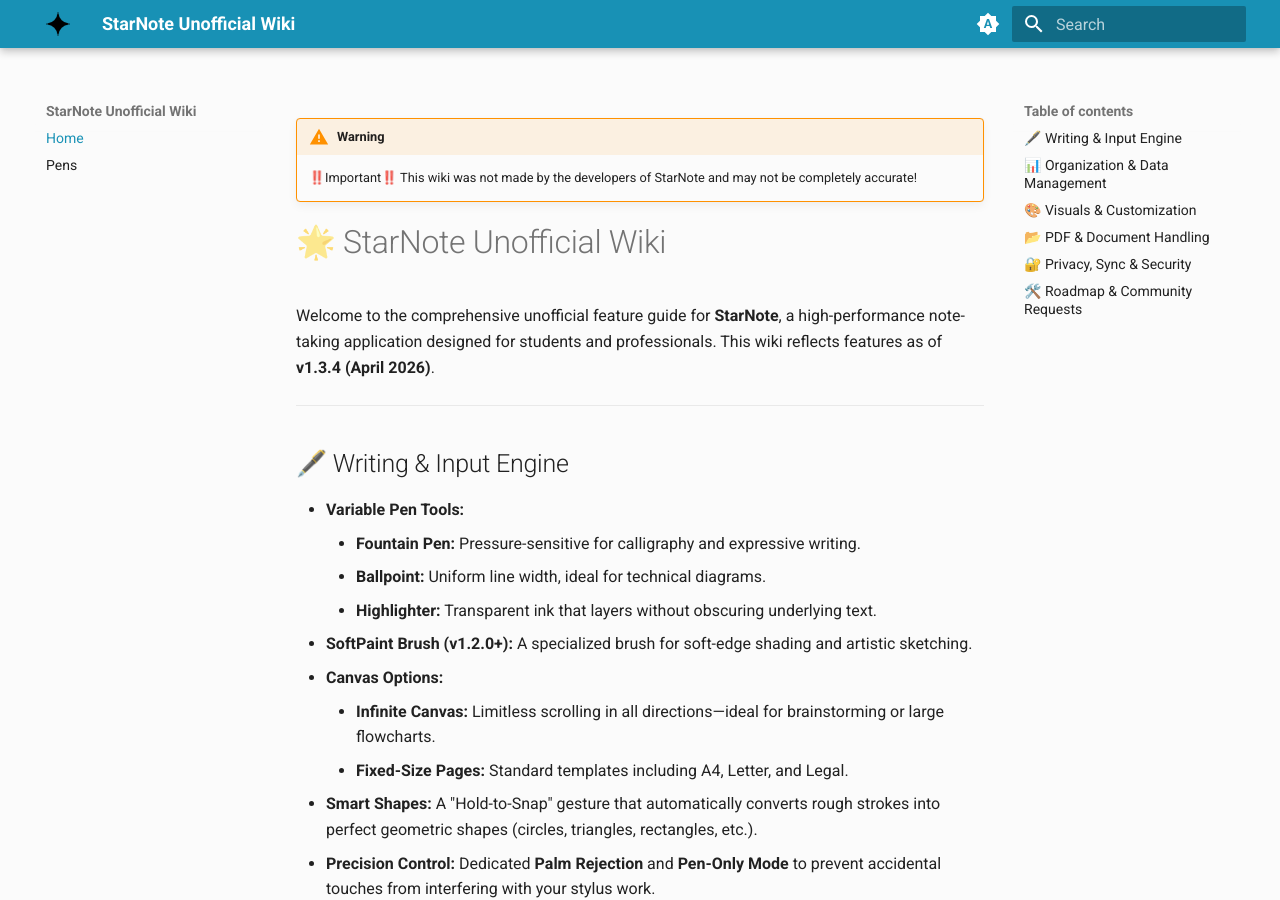
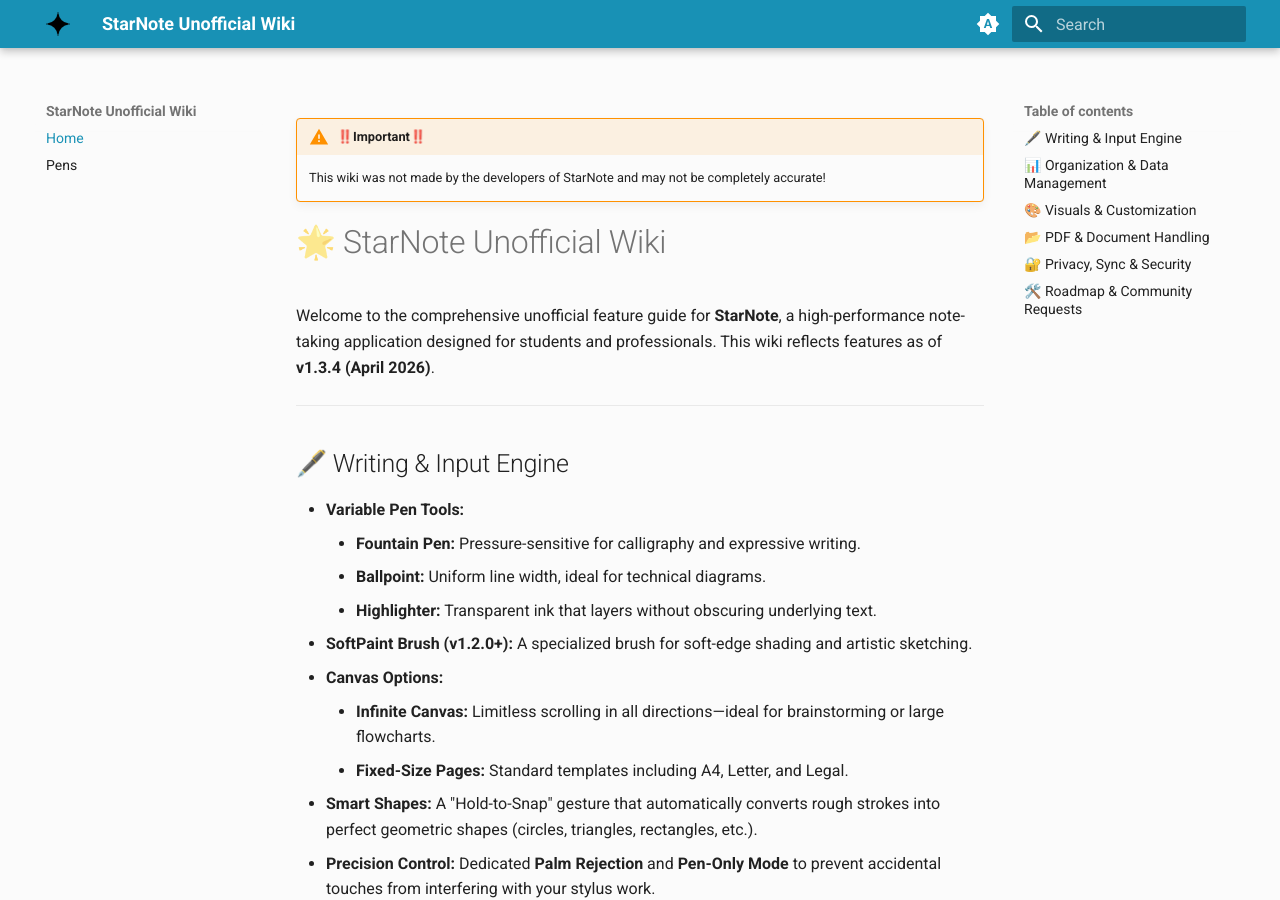
Before and after one commit to NakoTurtle/StarNote-Unofficial-Wiki, an MkDocs documentation site: the page built from docs/index.md, in a window 1280 px wide and 900 px high. Built offline with MkDocs 1.6.1 and Material for MkDocs 9.7.7, drawn with Linux system fonts in a browser that asks for light colours.

Commit message:
Update index.md

```diff
--- a/docs/index.md
+++ b/docs/index.md
@@ -1,5 +1,4 @@
-!!! warning
-    ‼️Important‼️
+!!! warning "‼️Important‼️"
     This wiki was not made by the developers of StarNote and may not be completely accurate!
 
 # 🌟 StarNote Unofficial Wiki
```
